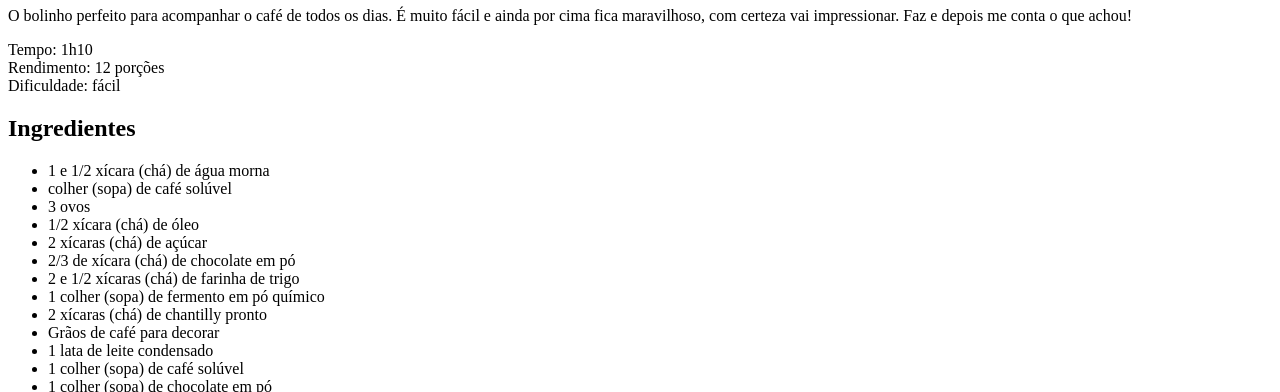
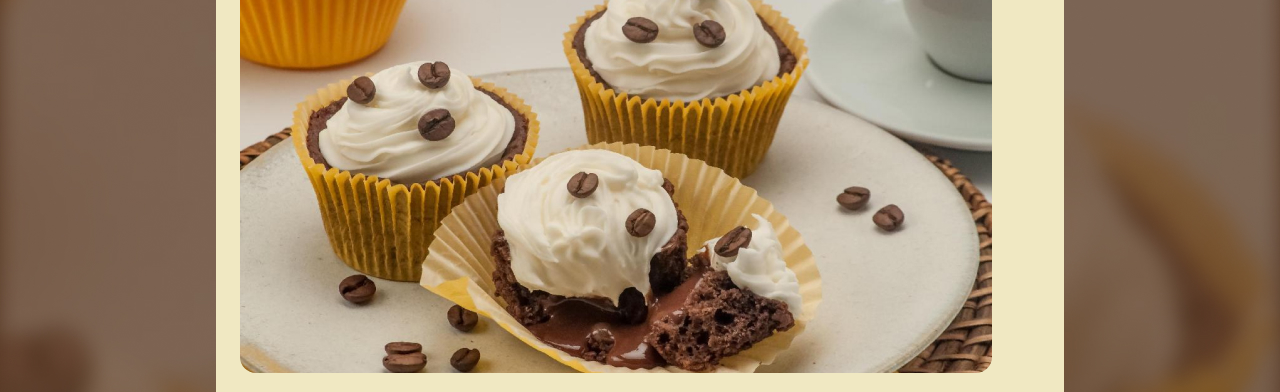
Before and after one commit to kayansartori/p, a plain HTML site: page index.html in a window 1280 px wide. Shown: the part 99-491 px from the top of the page. Drawn offline with Linux system fonts and the light colour scheme.

Commit message:
imagem de fundo ;estilo #page

```diff
--- a/index.html
+++ b/index.html
@@ -4,10 +4,12 @@
     <meta charset="UTF-8">
     <meta name="viewport" content="width=device-width, initial-scale=1.0">
     <title>Página de receita</title>
+
+    <link rel="stylesheet" href="style.css">
 </head>
 <body>
     <div id="page">
-        <img src="" alt="">
+        <img src="assets/main-image.jpg" alt="Imagen de um cupcake com graos de cafe e um chantilly">
         <main>
             <section id="about"></section>
             <h1>Cupcake do café com chantily</h1>
--- a/style.css
+++ b/style.css
@@ -1,3 +1,17 @@
 body {
-    background-color: chocolate;
+    background-image: url(assets/bg.jpg);
+    background-size: cover;
 }
+
+#page{
+    width: 800px;
+    padding: 24px;
+    background-color: #F0E8C2;
+    border-radius: 24px;
+    margin: 48px auto;
+
+}
+
+img{
+    border-radius: 16px;
+}
```
Also changed, not shown: assets/bg.jpg (added), assets/main-image.jpg (added).
